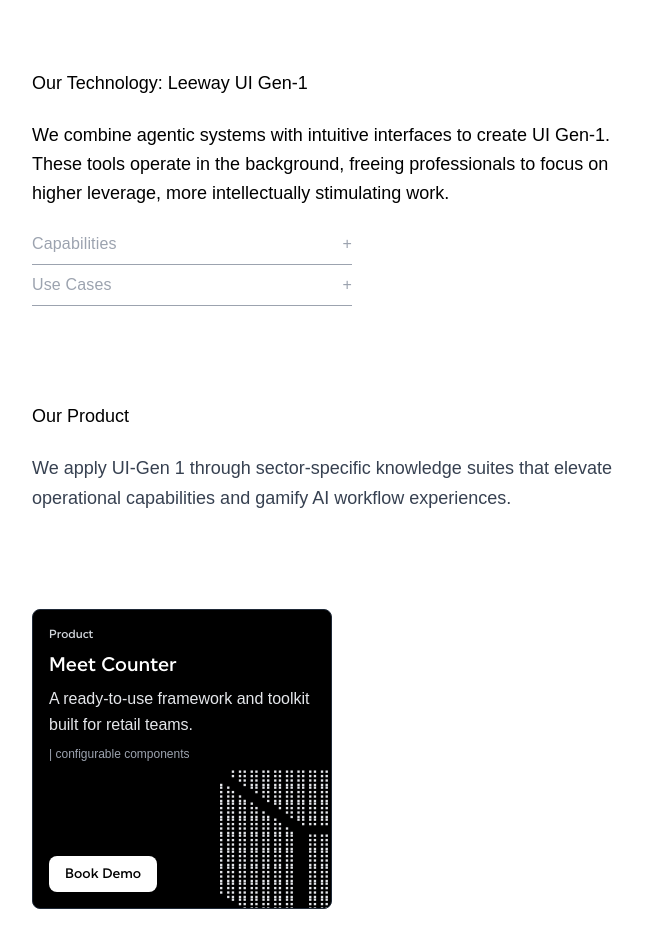
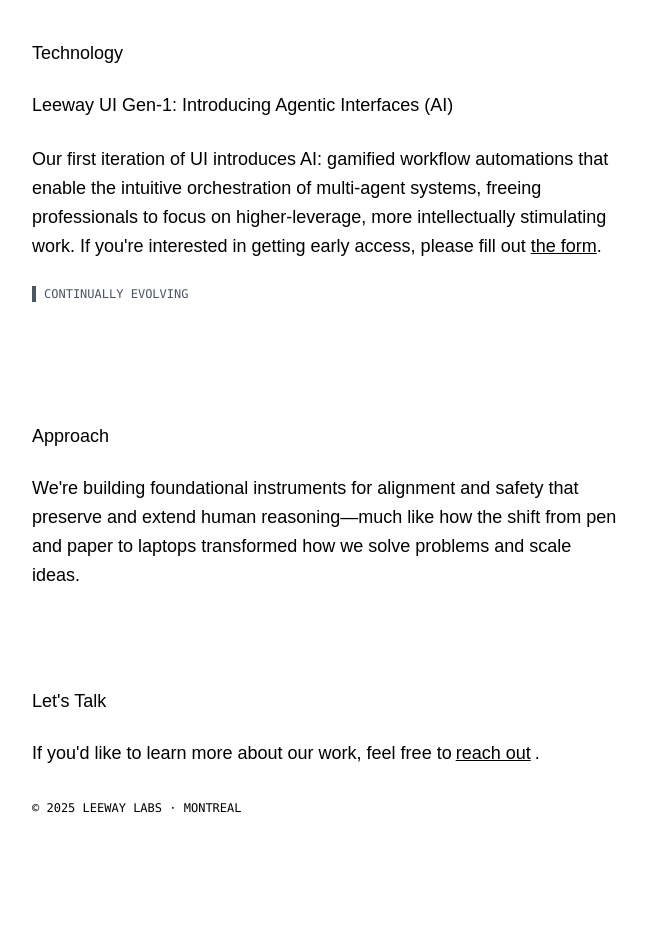
Before and after one commit to CloneProtocolSixtySix/loopscale, a Next.js app: page / in a window 1280 px wide. Shown: the part 1260-2212 px from the top of the page, without its empty margins (312-959 px from the left). Built offline with nearby package versions, Linux system fonts and the light colour scheme; a web font is replaced by a local one.

Commit message:
Polish grammar, punctuation, and text presentation across landing page

```diff
--- a/app/page.tsx
+++ b/app/page.tsx
@@ -74,7 +74,7 @@ function AsciiMorph({ isDarkMode }: { isDarkMode: boolean }) {
       "⣿⣿⣿⣿⣿⣿⣿⣿⣿⣿⣿⣿⣿⣿⣿⣿⣿⣿⣿⣿⣿⣿⣿⣿⣿⣿⣿⣿⣿⣿",
       "⣿⣿⣿⣿⣿⣿⣿⣿⣿⣿⣿⣿⣿⠏⢸⡇⠹⣿⣿⣿⣿⣿⣿⣿⣿⣿⣿⣿⣿⣿",
       "⣿⣿⣿⣿⣿⣿⣿⣿⣿⣿⣿⡿⠃⠀⢸⡇⠀⠘⢿⣿⣿⣿⣿⣿⣿⣿⣿⣿⣿⣿",
-      "⣿⣿⣿⣿⣿⣿⣿⣿⣿⣿⡿⠁⠀⠀⢸⡇⠀⠀⠈⢻⣿⣿⣿⣿⣿⣿⣿⣿⣿⣿",
+      "⣿⣿⣿⣿⣿⣿⣿⣿⣿⣿⣿⡟⠀⠀⢸⡇⠀⠀⠈⢻⣿⣿⣿⣿⣿⣿⣿⣿⣿⣿",
       "⣿⣿⣿⣿⣿⣿⣿⣿⣿⠏⠀⠀⠀⠀⢸⡇⠀⠀⠀⠀⠹⣿⣿⣿⣿⣿⣿⣿⣿⣿",
       "⣿⣿⣿⣿⣿⣿⣿⣿⣿⣿⣤⣀⠀⠀⢸⡇⠀⢀⣀⣤⣾⣿⣿⣿⣿⣿⣿⣿⣿⣿",
       "⣿⣿⣿⣿⣿⣿⣿⣿⣿⣿⣿⣿⣿⣶⣼⣧⣶⣿⣿⣿⣿⣿⣿⣿⣿⣿⣿⣿⣿⣿",
@@ -341,13 +341,7 @@ export default function Home() {
                     onClick={() => document.getElementById('about')?.scrollIntoView({ behavior: 'smooth' })}
                     className={`px-3 py-1 rounded-full border text-sm font-semibold transition-all duration-300 ${isDarkMode ? 'border-white text-white hover:bg-white hover:text-black' : 'border-black text-black hover:bg-black hover:text-white'}`}
                   >
-                    UI Gen-1
-                  </button>
-                  <button
-                    onClick={() => document.getElementById('ui-counter')?.scrollIntoView({ behavior: 'smooth' })}
-                    className={`px-3 py-1 rounded-full border text-sm font-semibold transition-all duration-300 ${isDarkMode ? 'border-white text-white hover:bg-white hover:text-black' : 'border-black text-black hover:bg-black hover:text-white'}`}
-                  >
-                    Counter
+                    Discover UI-Gen 1
                   </button>
                 </div>
               </div>
@@ -360,186 +354,47 @@ export default function Home() {
 
         {/* Main Content */}
         <section id="solution" className="flex flex-col justify-center transition-all duration-300 ease-in-out p-4 mb-16">
-          <h2 className={`text-lg mb-6 ${isDarkMode ? 'text-white' : 'text-black'}`}>Our Work</h2>
+          <h2 className={`text-lg mb-6 ${isDarkMode ? 'text-white' : 'text-black'}`}>Research</h2>
           <p className={`text-lg leading-relaxed ${isDarkMode ? 'text-white' : 'text-black'}`}>
-          We create general-purpose AI that anticipates user needs. These reliable collaborators help save time, navigate complexity, and perform layered tasks. Our work is to make their power accessible. We call this: Usable Intelligence.
+            We're molding general-purpose AI into human-centered collaborators that anticipate user needs, navigate complexity, and perform layered tasks. We call this <span className="font-semibold">Usable Intelligence (UI)</span>.
           </p>
         </section>
 
         <section id="about" className="flex flex-col justify-center transition-all duration-300 ease-in-out p-4 mb-16">
-          <div className="space-y-4">
           <h2 className={`text-lg mb-6 ${isDarkMode ? 'text-white' : 'text-black'}`}>
-              <div className="flex items-center gap-2">
-                <span className={`${altform.className} ${isDarkMode ? 'text-white' : 'text-black'}`}>
-                  Our Technology: Leeway UI Gen‑1
-                </span>
-              </div>
+            <span className={`${altform.className} ${isDarkMode ? 'text-white' : 'text-black'}`}>Technology</span>
           </h2>
-            <p className={`text-lg leading-relaxed mb-8 ${isDarkMode ? 'text-white' : 'text-black'}`}>
-            We combine agentic systems with intuitive interfaces to create UI Gen‑1. These tools operate in the background, freeing professionals to focus on higher leverage, more intellectually stimulating work.
+          <p className={`text-lg leading-relaxed mb-6 ${isDarkMode ? 'text-white' : 'text-black'}`}>
+            Leeway UI Gen‑1: Introducing Agentic Interfaces (AI)
           </p>
-            <div className="w-full max-w-xs space-y-0 mt-4">
-              <button
-                type="button"
-                onClick={() => openOnly('corefunctions')}
-                onKeyDown={(e) => { if (e.key === 'Enter' || e.key === ' ') { e.preventDefault(); openOnly('corefunctions'); } }}
-                tabIndex={0}
-                aria-expanded={coreFunctionsOpen}
-                aria-controls="core-functions-panel"
-                id="core-functions-header"
-                className={`w-full flex justify-between items-center px-0 py-2 bg-transparent text-base transition-colors focus:outline-none focus:ring-0 text-left hover:bg-transparent rounded-none ${isDarkMode ? 'text-gray-300' : 'text-gray-400'}`}
-                style={{ letterSpacing: '0.01em' }}
-              >
-                <span className="text-left flex-1">Capabilities</span>
-                <span className="ml-2 text-base flex-shrink-0 transition-transform duration-200">
-                  {coreFunctionsOpen ? '−' : '+'}
-                </span>
-              </button>
-              <div
-                id="core-functions-panel"
-                role="region"
-                aria-labelledby="core-functions-header"
-                className={`overflow-hidden transition-all duration-300 ease-in-out ${coreFunctionsOpen ? 'max-h-[800px] opacity-100 translate-y-0' : 'max-h-0 opacity-0 -translate-y-2'}`}
-                aria-hidden={!coreFunctionsOpen}
-              >
-                <ul className="bg-transparent">
-                  <li className="px-2 py-1">
-                    <span className={isDarkMode ? 'text-white' : 'text-black'}>Autonomous Execution</span>
-                  </li>
-                  <li className="px-2 py-1">
-                    <span className={isDarkMode ? 'text-white' : 'text-black'}>Conversational Interface</span>
-                  </li>
-                  <li className="px-2 py-1">
-                    <span className={isDarkMode ? 'text-white' : 'text-black'}>Real-Time Adaptation</span>
-                  </li>
-                  <li className="px-2 py-1">
-                    <span className={isDarkMode ? 'text-white' : 'text-black'}>Contextual Reasoning</span>
-                  </li>
-                  <li className="px-2 py-1">
-                    <span className={isDarkMode ? 'text-white' : 'text-black'}>Orchestration</span>
-                  </li>
-                  <li className="px-2 py-1">
-                    <span className={isDarkMode ? 'text-white' : 'text-black'}>Personalized Insights</span>
-                  </li>
-                </ul>
-              </div>
-              <hr className="border-t border-gray-400 h-px" />
-
-              {/* Use Cases Accordion */}
-              <button
-                type="button"
-                onClick={() => openOnly('usecases')}
-                onKeyDown={(e) => { if (e.key === 'Enter' || e.key === ' ') { e.preventDefault(); openOnly('usecases'); } }}
-                tabIndex={0}
-                aria-expanded={useCasesOpen}
-                aria-controls="use-cases-panel"
-                id="use-cases-header"
-                className={`w-full flex justify-between items-center px-0 py-2 bg-transparent text-base transition-colors focus:outline-none focus:ring-0 text-left hover:bg-transparent rounded-none ${isDarkMode ? 'text-gray-300' : 'text-gray-400'}`}
-                style={{ letterSpacing: '0.01em' }}
-              >
-                <span className="text-left flex-1">Use Cases</span>
-                <span className="ml-2 text-base flex-shrink-0 transition-transform duration-200">
-                  {useCasesOpen ? '−' : '+'}
-                </span>
-              </button>
-              <div
-                id="use-cases-panel"
-                role="region"
-                aria-labelledby="use-cases-header"
-                className={`overflow-hidden transition-all duration-300 ease-in-out ${useCasesOpen ? 'max-h-[500px] opacity-100 translate-y-0' : 'max-h-0 opacity-0 -translate-y-2'}`}
-                aria-hidden={!useCasesOpen}
-              >
-                <ul className="bg-transparent">
-                  <li className="px-2 py-1">
-                    <span className={isDarkMode ? 'text-white' : 'text-black'}>R&D Ops</span>
-                  </li>
-                  <li className="px-2 py-1">
-                    <span className={isDarkMode ? 'text-white' : 'text-black'}>Support</span>
-                  </li>
-                  <li className="px-2 py-1">
-                    <span className={isDarkMode ? 'text-white' : 'text-black'}>Maintenance</span>
-                  </li>
-                  <li className="px-2 py-1">
-                    <span className={isDarkMode ? 'text-white' : 'text-black'}>Workflow</span>
-                  </li>
-                  <li className="px-2 py-1">
-                    <span className={isDarkMode ? 'text-white' : 'text-black'}>Compliance</span>
-                  </li>
-                </ul>
-              </div>
-              <hr className="border-t border-gray-400 h-px" />
-            </div>
-          </div>
-        </section>
-
-        <section id="ui-counter" className="flex flex-col justify-center transition-all duration-300 ease-in-out p-4 mb-16">
-          <h2 className={`text-lg mb-6 ${isDarkMode ? 'text-white' : 'text-black'}`}>Our Product</h2>
-          <div className="mb-16">
-            <div className="mb-8">
-              <p className={`text-lg leading-relaxed ${isDarkMode ? 'text-gray-300' : 'text-gray-700'}`}>
-              We apply UI-Gen 1 through sector-specific knowledge suites that elevate operational capabilities and gamify AI workflow experiences.
+          <p className={`text-lg leading-relaxed mb-6 text- ${isDarkMode ? 'text-white' : 'text-black'}`}>
+            Our first iteration of UI introduces AI: gamified workflow automations that enable the intuitive orchestration of multi-agent systems, freeing professionals to focus on higher-leverage, more intellectually stimulating work. If you're interested in getting early access, please fill out <a href="https://tally.so/r/mRla1p" target="_blank" rel="noopener noreferrer" className="underline hover:text-blue-600 transition-colors">the form</a>.
           </p>
-            </div>
-          </div>
-          <div className={`border rounded-lg p-4 w-[300px] h-[300px] relative overflow-hidden ${isDarkMode ? 'bg-white text-black border-gray-200' : 'bg-black text-white border-gray-800'}`}>
-            <div className={`text-xs font-semibold ${isDarkMode ? 'text-gray-700' : 'text-gray-300'}`}>
-              Product
-            </div>
-            <div className={`text-xl font-bold mt-2 ${isDarkMode ? 'text-black' : 'text-white'}`}>
-              Meet Counter
-            </div>
-            <div className={`text-base leading-relaxed mt-2 ${isDarkMode ? 'text-gray-800' : 'text-gray-200'}`}>
-             A ready-to-use framework and toolkit built for retail teams.
-            </div>
-            <div className={`text-xs mt-2 ${isDarkMode ? 'text-gray-600' : 'text-gray-400'}`}>
-              | configurable components
-            </div>
-            <div className="absolute bottom-4 left-4">
-              <button
-                onClick={() => window.open('https://tally.so/r/mRla1p', '_blank')}
-                className={`px-4 py-2 text-sm font-bold rounded-lg transition-colors ${isDarkMode ? 'bg-black text-white hover:bg-gray-800' : 'bg-white text-black hover:bg-gray-200'}`}
-              >
-                Book Demo
-              </button>
-            </div>
-            <div className={`absolute top-40 left-30 text-base font-mono leading-none ${isDarkMode ? 'text-gray-400 opacity-100' : 'text-gray-200 opacity-100'} pointer-events-none select-none`}>
-              ⠀⠀⠀⠀⠀⠀⠀⠀⠀⠀⠀⠀⠀⠀⢀⠘⢿⣿⣿⣿⣿⣿⣿⣿⣿⣿⣿⣿⣿⣿⣿⣿⣿⣿⣿⣿⣿⣿⣿⣿⣿⣿⣿⣷⣄⠀⠀⠀⠀⠀⠀⠀⠀⠀⠀⠀⠀⠀⠀⠀⠀⠀⠀⠀⠀<br/>
-              ⠀⠀⠀⠀⠀⠀⠀⠀⠀⠀⠀⠀⠀⠀⢸⣷⣄⠙⢿⣿⣿⣿⣿⣿⣿⣿⣿⣿⣿⣿⣿⣿⣿⣿⣿⣿⣿⣿⣿⣿⣿⣿⣿⣿⣿⣷⣄⠀⠀⠀⠀⠀⠀⠀⠀⠀⠀⠀⠀⠀⠀⠀⠀⠀⠀<br/>
-              ⠀⠀⠀⠀⠀⠀⠀⠀⠀⠀⠀⠀⠀⠀⢸⣿⣿⣷⣄⠙⢿⣿⣿⣿⣿⣿⣿⣿⣿⣿⣿⣿⣿⣿⣿⣿⣿⣿⣿⣿⣿⣿⣿⣿⣿⣿⣿⣷⣄⠀⠀⠀⠀⠀⠀⠀⠀⠀⠀⠀⠀⠀⠀⠀⠀<br/>
-              ⠀⠀⠀⠀⠀⠀⠀⠀⠀⠀⠀⠀⠀⠀⢸⣿⣿⣿⣿⣷⣄⠙⠛⠛⠛⠛⠛⠛⠛⠛⠛⠛⠛⠛⠛⠛⠛⠛⠛⠛⠛⠛⠛⠛⠛⠛⠛⠛⠃⠀⠀⠀⠀⠀⠀⠀⠀⠀⠀⠀⠀⠀⠀⠀⠀<br/>
-              ⠀⠀⠀⠀⠀⠀⠀⠀⠀⠀⠀⠀⠀⠀⢸⣿⣿⣿⣿⣿⣿⠀⣿⣿⣿⣿⣿⣿⣿⣿⣿⣿⣿⣿⣿⣿⣿⣿⣿⣿⣿⣿⣿⣿⣿⣿⣿⣿⣿⣿⡇⠀⠀⠀⠀⠀⠀⠀⠀⠀⠀⠀⠀⠀⠀<br/>
-              ⠀⠀⠀⠀⠀⠀⠀⠀⠀⠀⠀⠀⠀⠀⢸⣿⣿⣿⣿⣿⣿⠀⣿⣿⣿⣿⣿⣿⣿⣿⣿⣿⣿⣿⣿⣿⣿⣿⣿⣿⣿⣿⣿⣿⣿⣿⣿⣿⣿⣿⡇⠀⠀⠀⠀⠀⠀⠀⠀⠀⠀⠀⠀⠀⠀<br/>
-              ⠀⠀⠀⠀⠀⠀⠀⠀⠀⠀⠀⠀⠀⠀⢸⣿⣿⣿⣿⣿⣿⠀⣿⣿⣿⣿⣿⣿⣿⣿⣿⣿⣿⣿⣿⣿⣿⣿⣿⣿⣿⣿⣿⣿⣿⣿⣿⣿⣿⣿⡇⠀⠀⠀⠀⠀⠀⠀⠀⠀⠀⠀⠀⠀⠀<br/>
-              ⠀⠀⠀⠀⠀⠀⠀⠀⠀⠀⠀⠀⠀⠀⠸⣿⣿⣿⣿⣿⣿⠀⣿⣿⣿⣿⣿⣿⣿⣿⣿⣿⣿⣿⣿⣿⣿⣿⣿⣿⣿⣿⣿⣿⣿⣿⣿⣿⣿⣿⡇⠀⠀⠀⠀⠀⠀⠀⠀⠀⠀⠀⠀⠀⠀<br/>
-              ⠀⠀⠀⠀⠀⠀⠀⠀⠀⠀⠀⠀⠀⠀⠀⠈⠻⣿⣿⣿⣿⠀⣿⣿⣿⣿⣿⣿⣿⣿⣿⣿⣿⣿⣿⣿⣿⣿⣿⣿⣿⣿⣿⣿⣿⣿⣿⣿⣿⣿⡇⠀⠀⠀⠀⠀⠀⠀⠀⠀⠀⠀⠀⠀⠀<br/>
-              ⠀⠀⠀⠀⠀⠀⠀⠀⠀⠀⠀⠀⠀⠀⠀⠀⠀⠈⠻⣿⣿⠀⣿⣿⣿⣿⣿⣿⣿⣿⣿⣿⣿⣿⣿⣿⣿⣿⣿⣿⣿⣿⣿⣿⣿⣿⣿⣿⣿⣿⡇⠀⠀⠀⠀⠀⠀⠀⠀⠀⠀⠀⠀⠀⠀<br/>
-              ⠀⠀⠀⠀⠀⠀⠀⠀⠀⠀⠀⠀⠀⠀⠀⠀⠀⠀⠀⠈⠛⠀⣿⣿⣿⣿⣿⣿⣿⣿⣿⣿⣿⣿⣿⣿⣿⣿⣿⣿⣿⣿⣿⣿⣿⣿⣿⣿⣿⣿⡇
-            </div>
-          </div>
+          <blockquote className={`border-l-4 pl-2 mb-6 ${isDarkMode ? 'border-gray-400' : 'border-gray-600'}`}>
+            <p className={`text-xs font-mono uppercase ${isDarkMode ? 'text-gray-300' : 'text-gray-600'}`}>
+              continually evolving
+            </p>
+          </blockquote>
         </section>
 
         <section id="approach" className="flex flex-col justify-center transition-all duration-300 ease-in-out p-4 mb-16">
-          <h2 className={`text-lg mb-6 ${isDarkMode ? 'text-white' : 'text-black'}`}>Our Approach</h2>
+          <h2 className={`text-lg mb-6 ${isDarkMode ? 'text-white' : 'text-black'}`}>Approach</h2>
           <p className={`text-lg leading-relaxed ${isDarkMode ? 'text-white' : 'text-black'}`}>
-            We're building alignment that preserves human reasoning, similar to the shift from pen and paper to laptopt changed how we solve problems and scale ideas.
+            We're building foundational instruments for alignment and safety that preserve and extend human reasoning—much like how the shift from pen and paper to laptops transformed how we solve problems and scale ideas.
           </p>
         </section>
 
         <section id="contact" className="flex flex-col justify-center transition-all duration-300 ease-in-out p-4 mb-16">
-          <div className="space-y-4">
           <h2 className={`text-lg mb-6 ${isDarkMode ? 'text-white' : 'text-black'}`}>Let's Talk</h2>
           <p className={`text-lg leading-relaxed mb-2 ${isDarkMode ? 'text-white' : 'text-black'}`}>
-              if you'd like to learn more about our work, feel free to
+            If you'd like to learn more about our work, feel free to
             <a
               href="mailto:hello@leewaylabs.ai"
               className="underline hover:text-blue-600 transition-colors mx-1"
             >
-                reach out
-              </a>
-              .
+              reach out</a>.
           </p>
-            <div className={`text-sm mt-4 ${isDarkMode ? 'text-white' : 'text-black'}`}>© 2025 Leeway Labs · Montreal</div>
-          </div>
+          <div className={`text-xs font-mono uppercase mt-6 ${isDarkMode ? 'text-white' : 'text-black'}`}>© 2025 Leeway Labs · Montreal</div>
         </section>
       </div>
     </main>
```
Lines whose indentation alone changed are shown as unchanged.
